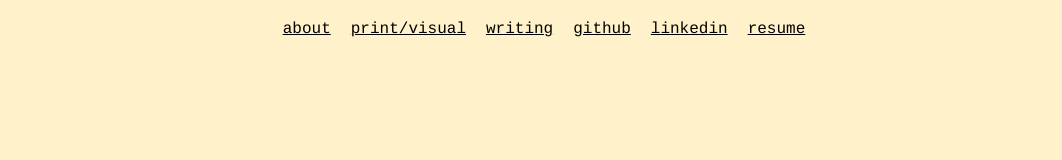
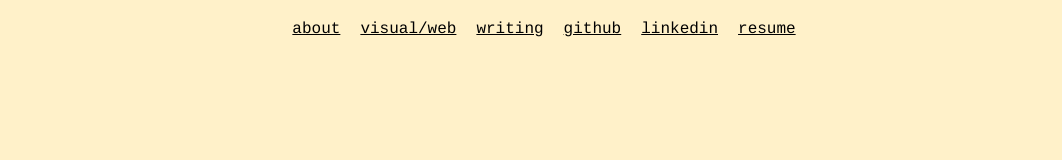
Before and after one commit to belaburrito/belaburrito.github.io, a plain HTML site: page audio.html in a window 1280 px wide. Shown: the top 160 px of the page, without its empty margins (96-1158 px from the left). Drawn offline with Linux system fonts and the light colour scheme.

Commit message:
nav update

```diff
--- a/audio.html
+++ b/audio.html
@@ -37,7 +37,7 @@
   <body>
     <nav>
       <div><a href="index.html">about</a></div>
-      <div><a href="visual.html">print/visual</a></div>
+      <div><a href="visual.html">visual/web</a></div>
       <div><a href="https://medium.com/@bk1969" target="_blank">writing</a></div>
       <div><a href="https://github.com/belaburrito" target="_blank">github</a></div>
       <div><a href="https://www.linkedin.com/in/bela-kochkarova" target="_blank">linkedin</a></div>
```
Also changed, not shown: index.html (+1 -1 lines).
